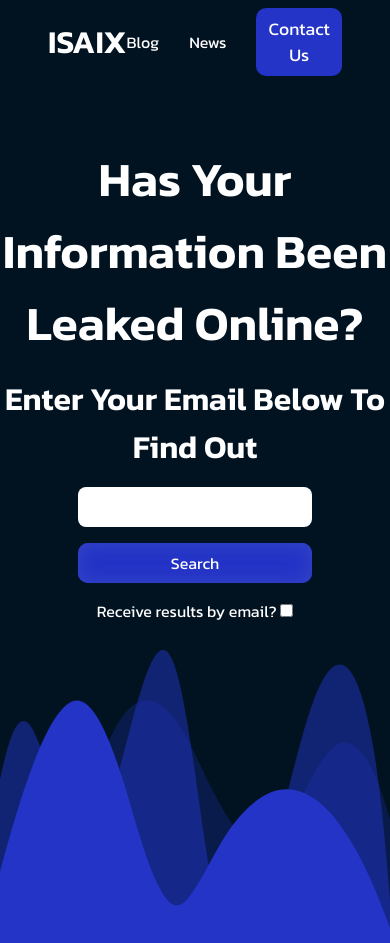
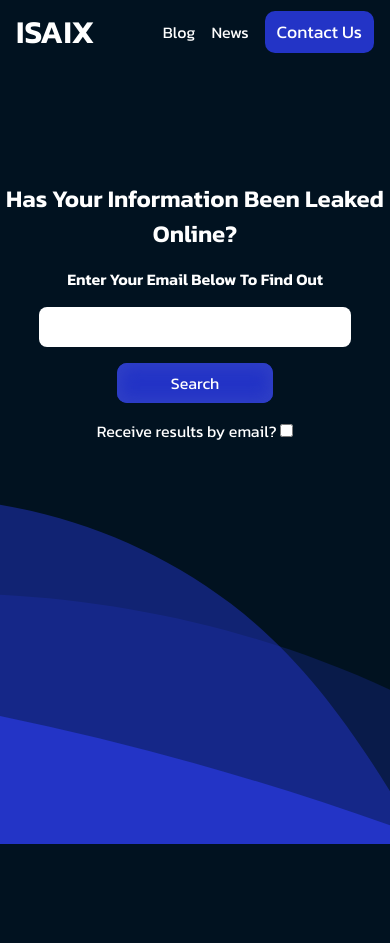
Before and after one commit to macsta31/darkwebscanner, a SvelteKit app: page / in a window 390 px wide. After the commit the page ends 844 px from the top, so only its background shows below. Built offline with nearby package versions, Linux system fonts and the light colour scheme.

Commit message:
mobile responsive design kinda

```diff
--- a/src/components/Results.svelte
+++ b/src/components/Results.svelte
@@ -125,8 +125,8 @@
                     aria-current={selected === breach}
                     >
                     <div class="item-header">
-                      <img class="logo" src={breach.LogoPath} alt="{breach.Name} logo" />
-                      <h2>{breach.Name} <br> {breach.BreachDate}</h2>
+                      <img style="display: none;" class="logo" src={breach.LogoPath} alt="{breach.Name} logo" />
+                      <h2>{breach.Name} <br> <p style="display: none;" class="breachdate">{breach.BreachDate}</p></h2>
                     </div>
                   </button>
                 {/each}
@@ -175,9 +175,125 @@
 
 <style>
 
+    .scroll-container{
+        display: flex;
+    }
+
+    aside {
+        display: flex;
+        flex-wrap: nowrap
+    }
+
+    ul {
+        display: flex;
+        flex-wrap: wrap;
+    }
+    img {
+        display: none;
+    }
+
+    aside > * > button{
+        border: 2px solid var(--accent);
+        width: 100%;
+        padding: 0.5rem 1rem;
+        border-radius: 0.5rem;
+        transition: all 1s ease;
+        margin: 0.5rem;
+
+    }
+
+    button:hover {
+        cursor: pointer;
+        background-color: var(--accent);
+        transform:scale(1.05)
+    }
+
+    .scrollicon:hover{
+        background-color: transparent;
+        transition: all 1s ease;
+        transform:scale(1.1);
+        cursor: pointer;
+    }
+
+    button:active{
+        transform: scale(0.8)
+    }
+    button[aria-current="true"]{
+        background-color: var(--accent);
+    }
+
+    main {
+        padding: 1rem;
+        display: flex;
+        flex-direction: column;
+        gap: 1rem;
+    }
+
+    .titles {
+        display: flex;
+        align-items: center;
+        justify-content: space-between;
+    }
+
+    .leakcategories{
+        display: flex;
+        flex-direction: column;
+        padding-top: 1rem;
+    }
+
+    .leakcategories > ul {
+        display: grid;
+        grid-template-columns: 1fr 1fr;
+        padding-left: 1rem;
+    }
+
+    .leakcategories > h3 {
+        font-size: 1.5rem;
+    }
+
+    .riskFactor{
+        display: flex;
+
+    }
+
+    .progress-ring{
+        width: 50%;
+        max-height: 25rem;
+    }
+
+    .downloadbutton{
+        width: 100%;
+        display: flex;
+        align-items: center;
+        justify-content: center;
+    }
+
+    .downloadbutton > button {
+        height: min-content;
+        background-color: var(--accent);
+        padding: 1rem 1.5rem;
+        border-radius: 0.8rem;
+        transition: all 1s ease;
+    }
+
+    .downloadbutton > button:hover{
+        cursor:pointer;
+        transform: scale(1.1)
+    }
+
+    .downloadbutton:active{
+        transform: scale(0.9)
+    }
 
 
+@media only screen and (min-width: 600px){
+
+    .breachdate {
+        display: block !important
+    }
+
     .titles{
+        display: block;
         width: 320px;
         grid-column: 1 / span 1;
         grid-row: 1 / span 1;
@@ -219,26 +335,13 @@
         transition: all 1s ease;
         display: flex;
         justify-content: flex-start;
+        padding-left: 1rem;
     }
 
-    .downloadbutton > button {
-        height: min-content;
-        background-color: var(--accent);
-        padding: 1rem 1.5rem;
-        border-radius: 0.8rem;
-        transition: all 1s ease;
-    }
 
-    .downloadbutton > button:hover{
-        cursor:pointer;
-        transform: scale(1.1)
-    }
-
-    .downloadbutton:active{
-        transform: scale(0.9)
-    }
 
     img{
+        display: block !important;
         object-fit: contain;
     }
     .timeline {
@@ -293,18 +396,25 @@
         gap: 1rem;
         max-width: max-content;
         max-height: max-content;
-        justify-items: center;
+        justify-items: flex-start;
         max-width: max-content;
     }
 
-    @media screen and (max-width: 1028px) {
-        main {
-        grid-template-rows: repeat(4, 1fr);
-        grid-template-columns: 1fr;
-        }
+    aside > * > button{
+        border: 2px solid var(--accent);
+        width: 100%;
+        padding: 0.5rem 1rem;
+        border-radius: 0.5rem;
+        transition: all 1s ease;
+        margin: 0;
+
     }
 
+
     ul{
+        padding-left: 0rem;
+        display: flex !important;
+        flex-wrap: nowrap;
         /* margin-left: 1rem; */
         padding: 1rem;
         display: flex;
@@ -350,35 +460,11 @@
         justify-content: center;
     }
 
-    aside > * > button{
-        border: 2px solid var(--accent);
-        width: 100%;
-        padding: 0.5rem 1rem;
-        border-radius: 0.5rem;
-        transition: all 1s ease;
 
 
-    }
 
-    button:hover {
-        cursor: pointer;
-        background-color: var(--accent);
-        transform:scale(1.05)
-    }
 
-    .scrollicon:hover{
-        background-color: transparent;
-        transition: all 1s ease;
-        transform:scale(1.1);
-        cursor: pointer;
-    }
-
-    button:active{
-        transform: scale(0.8)
-    }
-    button[aria-current="true"]{
-        background-color: var(--accent);
-    }
+}
 
 
 </style>
--- a/src/routes/+layout.svelte
+++ b/src/routes/+layout.svelte
@@ -26,6 +26,7 @@
 </main>
 
 <style>
+@media only screen and (min-width: 600px){
     main{
         overflow-x: hidden;
         position: relative;
@@ -54,6 +55,20 @@
         gap: 30px;
     }
 
+
+
+
+}
+
+nav{
+    display: flex;
+    align-items: center;
+    gap: 1rem;
+}
+a{
+    text-decoration: none;
+}
+
 button{
     background-color: var(--accent);
     border-radius: 10px;
@@ -61,7 +76,23 @@
     font-size: 1.1rem;
 }
 
-    a{
-        text-decoration: none;
+main {
+    overflow-x: hidden;
+    position: relative;
+    min-height: 100svh;
+    display: flex;
+    flex-direction: column;
+}
+
+header {
+    position: sticky;
+    top:0;
+    left:0;
+    width: 100%;
+    background-color: var(--background);
+    display: flex;
+    align-items: center;
+    justify-content: space-between;
+    padding: 0.5rem 1rem;
 }
 </style>
--- a/src/routes/+page.svelte
+++ b/src/routes/+page.svelte
@@ -139,20 +139,149 @@
     flex-direction: column;
     flex: 1 auto;
 }
+
 section{
     position: relative;
     flex: 1;
     display: flex;
     justify-content: center;
-        margin-top: 15%;
+    margin-top: 30%;
 
 }
+
 .formdiv{
     display: flex;
     flex-direction:column;
     align-items: center;
     gap: 1rem;
 }
+h1{
+    font-size: 1.5rem;
+    text-align: center;
+}
+
+h3 {
+    font-size: 1rem;
+    text-align:center;
+}
+
+form{
+    width: 80%;
+    display: flex;
+    flex-direction: column;
+    align-items: center;
+    gap: 1rem;
+}
+.formsection{
+    display: flex;
+    flex-direction: column;
+    width: 100%;
+    gap: 1rem;
+}
+
+.formsection > input {
+    border-radius: 0.5rem;
+    padding: 0.5rem 1rem;
+    font-size: 1rem;
+    text-align: center;
+    border: none;
+    width: 100%;
+}
+.formsection > input:focus{
+    outline: none;
+    border: none;
+}
+
+
+.scanresults_error{
+    width: 400px;
+    background-color: red;
+}
+
+button{
+    position: relative;
+    background-color: var(--accent);
+    padding: 0.5rem 1.5rem;
+    border-radius: 10px;
+    font-size: 1rem;
+    transition: all 1s ease;
+    flex: 1;
+    box-shadow: inset 5px 5px 15px rgb(47, 63, 198), inset -5px -5px 15px rgb(47, 63, 198);
+    width: 50%;
+    align-self: center;
+
+}
+button:hover{
+    cursor: pointer;
+    transform:scale(1.02);
+}
+
+button:active{
+    transform: scale(0.98);
+    box-shadow: inset 5px 5px 10px rgb(36, 47, 150), inset -5px -5px 10px rgb(36, 47, 150);
+}
+
+.custom-shape-divider-top-1688128729{
+    position: absolute;
+    top:0;
+    left:0;
+    width: 100%;
+    overflow:hidden;
+    transform: rotate(0deg);
+    z-index: -999;
+}
+.custom-shape-divider-top-1688128729 svg {
+    pointer-events: none;
+    position: relative;
+    display: block;
+    height: 30rem;
+}
+
+.custom-shape-divider-top-1688128729 .shape-fill {
+    fill: var(--accent);
+}
+.custom-shape-divider-bottom-1688128729 {
+    position: absolute;
+    bottom: 0;
+    left: 0;
+    width: 100%;
+    overflow: hidden;
+    line-height: 0;
+    transform: rotate(180deg);
+    z-index: -999;
+}
+
+.custom-shape-divider-bottom-1688128729 svg {
+    pointer-events: none;
+    position: relative;
+    display: block;
+    height: 25rem;
+}
+
+.custom-shape-divider-bottom-1688128729 .shape-fill {
+    fill: var(--accent);
+}
+
+#results{
+    margin-top: 0 ;
+    display: flex;
+    flex-direction: column;
+
+}
+
+footer{
+    width: 100%;
+    display: grid;
+    place-content: center;
+    font-size: 0.3rem;
+    padding-bottom: 1rem;
+}
+@media only screen and (min-width: 600px){
+
+
+
+
+
 
     h1{
         font-size: 3rem;
@@ -162,13 +291,7 @@
         font-size: 2rem;
         text-align: center;
     }
-    form{
-        width: 60%;
-        display: flex;
-        flex-direction: column;
-        align-items: center;
-        gap: 1rem;
-    }
+
 
     .formsection{
         display: flex;
@@ -186,16 +309,7 @@
         border: none;
     }
 
-    .formsection > input:focus{
-        outline: none;
-        border: none;
-    }
 
-
-    .scanresults_error{
-        width: 400px;
-        background-color: red;
-    }
     .custom-shape-divider-top-1688128729{
         position: absolute;
         top:0;
@@ -240,35 +354,12 @@
 
 
 
-    button{
-        position: relative;
-        background-color: var(--accent);
-        padding: 0.5rem 1.5rem;
-        border-radius: 10px;
-        font-size: 1rem;
-        transition: all 1s ease;
-        flex: 1;
-        box-shadow: inset 5px 5px 15px rgb(47, 63, 198), inset -5px -5px 15px rgb(47, 63, 198);
-
-    }
-
-    button:hover{
-        cursor: pointer;
-        transform:scale(1.02);
-    }
-
-    button:active{
-        transform: scale(0.98);
-        box-shadow: inset 5px 5px 10px rgb(36, 47, 150), inset -5px -5px 10px rgb(36, 47, 150);
-    }
 
 
-    #results{
-        margin-top: 0;
-        display: flex;
-        flex-direction: column;
 
-    }
+
+
+
 
     .scanresults{
         width: 100%;
@@ -279,17 +370,14 @@
         height: min-content;
     }
 
-    footer{
-        width: 100%;
-        display: grid;
-        place-content: center;
-        font-size: 0.3rem;
-        padding-bottom: 1rem;
-    }
+
 
     input{
         color: black;
     }
+}
+
+
 
 
 </style>
```
Lines whose indentation alone changed are shown as unchanged.
